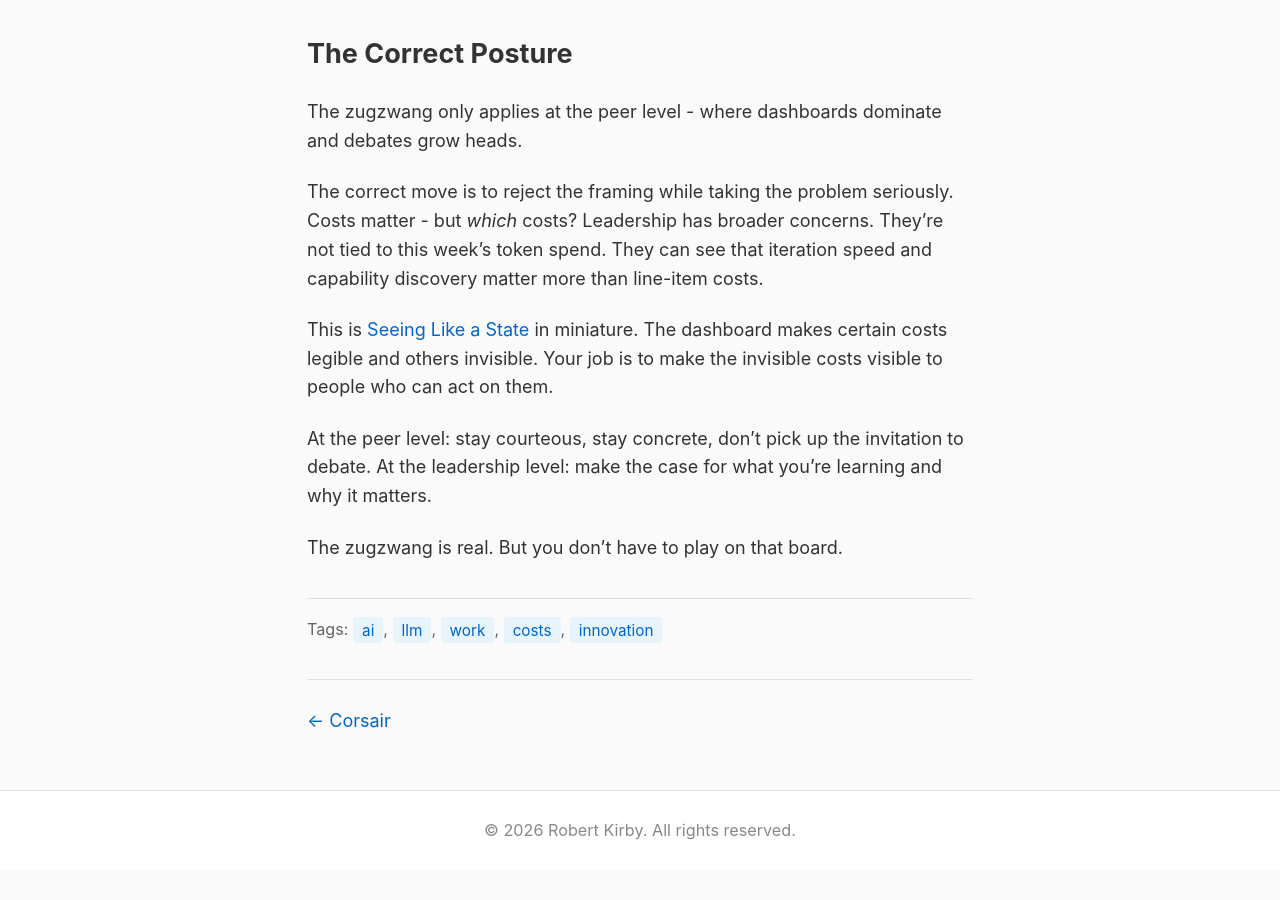
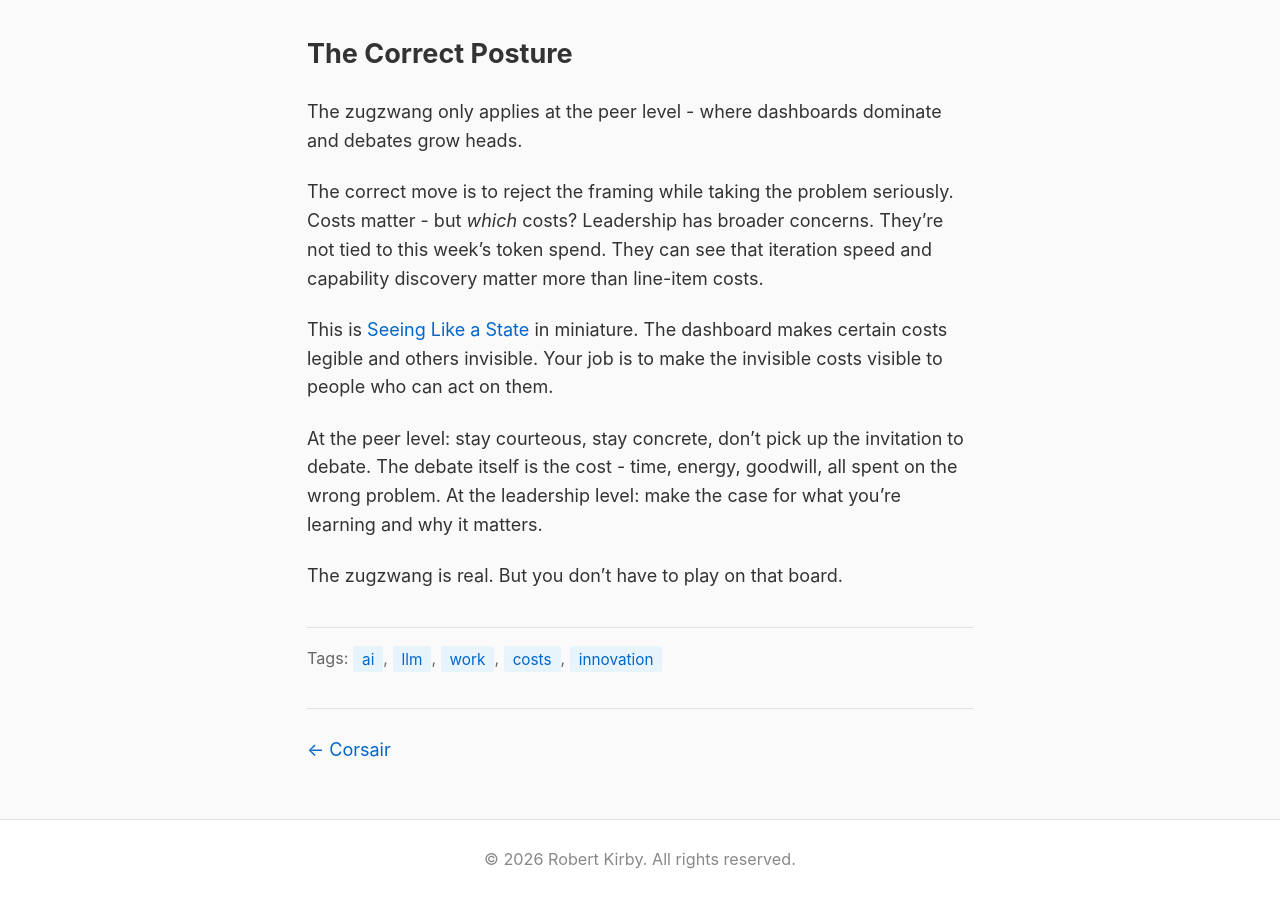
Before and after one commit to rob137/rob137.github.io, a Jekyll site: the page built from _posts/2026-01-08-zugzwang.md, in a window 1280 px wide and 900 px high, scrolled down 1948 px. Built offline with Jekyll 4.4.1, drawn with Linux system fonts in a browser that asks for light colours; before the commit the page ends 2819 px from its top, so only the background shows below that.

Commit message:
Add meta point: the debate itself is the cost
Co-Authored-By: Claude Opus 4.5 <noreply@anthropic.com>

```diff
--- a/_posts/2026-01-08-zugzwang.md
+++ b/_posts/2026-01-08-zugzwang.md
@@ -40,6 +40,6 @@ The correct move is to reject the framing while taking the problem seriously. Co
 
 This is [Seeing Like a State](https://en.wikipedia.org/wiki/Seeing_Like_a_State) in miniature. The dashboard makes certain costs legible and others invisible. Your job is to make the invisible costs visible to people who can act on them.
 
-At the peer level: stay courteous, stay concrete, don't pick up the invitation to debate. At the leadership level: make the case for what you're learning and why it matters.
+At the peer level: stay courteous, stay concrete, don't pick up the invitation to debate. The debate itself is the cost - time, energy, goodwill, all spent on the wrong problem. At the leadership level: make the case for what you're learning and why it matters.
 
 The zugzwang is real. But you don't have to play on that board.
```
